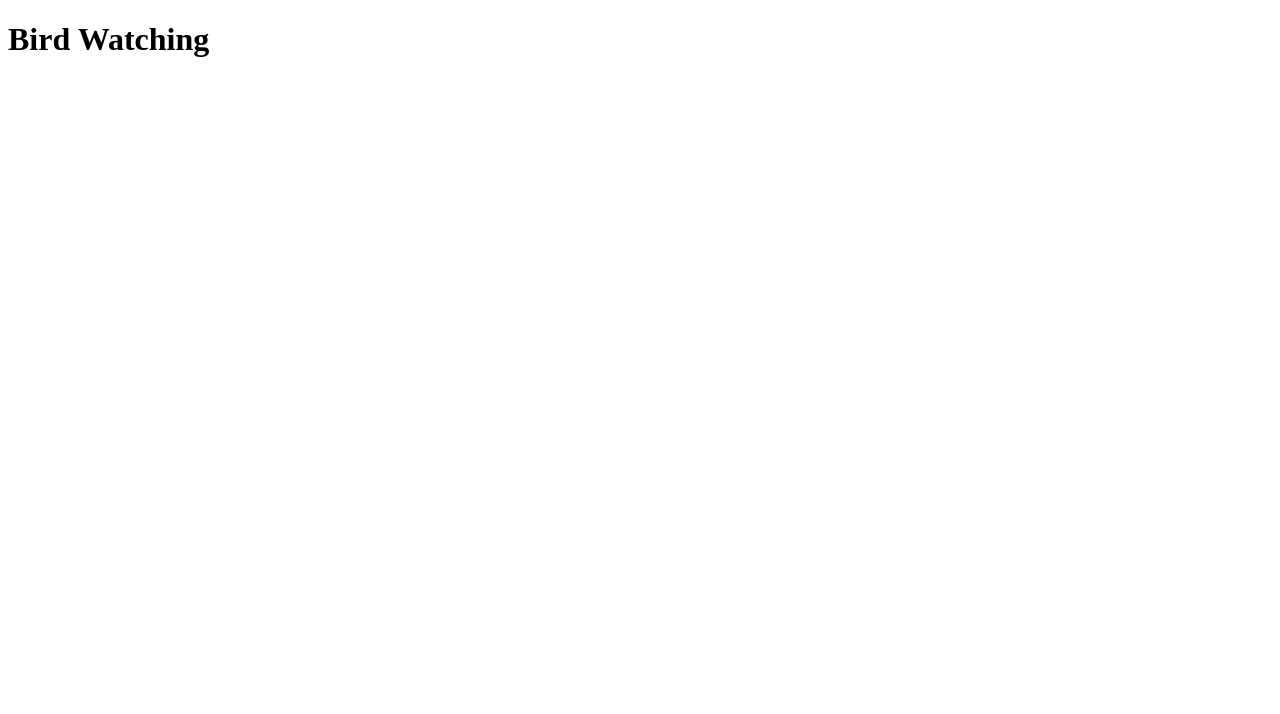
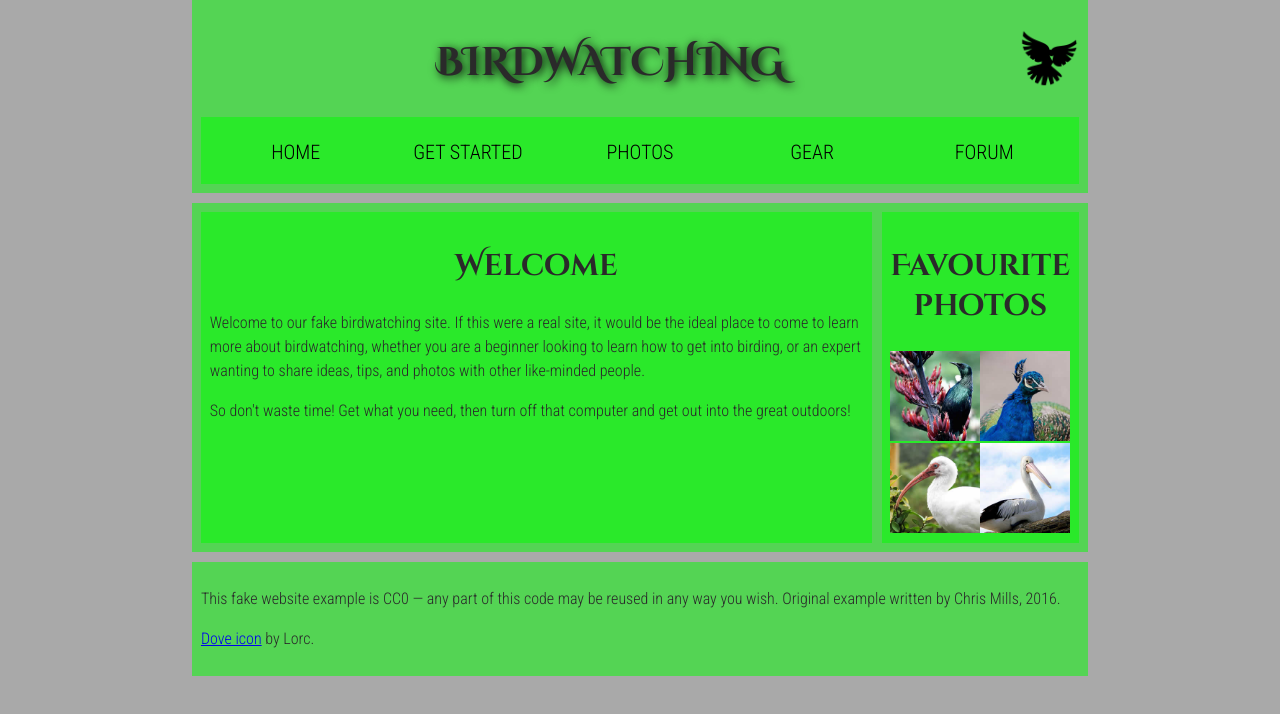
Before and after one commit to calvinpalvin/htmlTutorial, a plain HTML site: page birdWatch.html in a window 1280 px wide. Drawn offline with Linux system fonts and the light colour scheme.

Commit message:
Finished Bird Watching webpage

```diff
--- /dev/null
+++ b/birdStyle.css
@@ -0,0 +1,138 @@
+/* || General setup */
+
+html, body {
+  margin: 0;
+  padding: 0;
+}
+
+html {
+  font-size: 10px;
+  background-color: #a9a9a9;
+}
+
+body {
+  width: 70%;
+  min-width: 800px;
+  margin: 0 auto;
+}
+
+/* || typography */
+
+h1, h2, h3 {
+  font-family: 'Cinzel Decorative', cursive;
+  color: #2a2a2a;
+}
+
+p, input, li {
+  font-family: 'Roboto Condensed', sans-serif;
+  color: #2a2a2a;
+}
+
+h1 {
+  font-size: 4rem;
+  text-align: center;
+  text-shadow: 2px 2px 10px black;
+}
+
+h2 {
+  font-size: 3rem;
+  text-align: center;
+}
+
+h3 {
+  font-size: 2.2rem;
+}
+
+p, li {
+  font-size: 1.6rem;
+  line-height: 1.5;
+}
+
+/* || header layout */
+
+header {
+  margin-bottom: 10px;
+  display: flex;
+  flex-flow: row wrap;
+}
+
+body > * {
+  background-color: red;
+  padding: 1%;
+}
+
+main, header, nav, article, aside, footer, section {
+  background-color: rgba(0,255,0,0.5);
+  padding: 1%;
+}
+
+h1 {
+  flex: 5;
+  text-transform: uppercase;
+}
+
+header img {
+  display: block;
+  height: 60px;
+  padding-top: 20.15px;
+}
+
+nav {
+  height: 50px;
+  flex: 100%;
+  display: flex;
+}
+
+nav ul {
+  padding: 0;
+  list-style-type: none;
+  flex: 2;
+  display: flex;
+}
+
+nav li {
+  display: inline;
+  text-align: center;
+  flex: 1;
+}
+
+nav a, nav span {
+  display: inline-block;
+  font-size: 2rem;
+  height: 3rem;
+  line-height: 1.7;
+  text-transform: uppercase;
+  text-decoration: none;
+  color: black;
+
+}
+
+/* || main layout */
+
+main {
+  display: flex;
+}
+
+article, section {
+  flex: 4;
+}
+
+aside {
+  flex: 1;
+  margin-left: 10px;
+  padding: 1%;
+}
+
+aside a {
+  display: block;
+  float: left;
+  width: 50%;
+}
+
+aside img {
+  max-width: 100%;
+}
+
+footer {
+  margin-top: 10px;
+}
--- a/birdWatch.html
+++ b/birdWatch.html
@@ -1,15 +1,57 @@
 <!DOCTYPE html>
 <html lang="en">
-<head>
-    <meta charset="UTF-8">
-    <!-- <meta name="author" content="Dr. Eleanor Gaye"> -->
-    <title>Bird Watching</title>
-    <!-- <link rel="stylesheet" href="letterCSS.css"> -->
-</head>
-
-<body>
-    <h1>Bird Watching</h1>
+  <head>
+    <meta charset="utf-8">
+    <title>Birdwatching</title>
+    <link href="https://fonts.googleapis.com/css?family=Roboto+Condensed:300%7CCinzel+Decorative:700" rel="stylesheet">
+    <link rel="stylesheet" href="birdStyle.css">
 
 
-</body>
+    <!--[if lt IE 9]>
+      <script src="https://cdnjs.cloudflare.com/ajax/libs/html5shiv/3.7.3/html5shiv.js"></script>
+    <![endif]-->
+  </head>
+
+  <body>
+    <header>
+        <h1>Birdwatching</h1>
+        <img src="./birdWatchAssets/dove.png" alt="a simple dove logo">
+        <nav>
+            <ul>
+                <li><span>Home</span></li>
+                <li><a href="#">Get started</a></li>
+                <li><a href="#">Photos</a></li>
+                <li><a href="#">Gear</a></li>
+                <li><a href="#">Forum</a></li>
+              </ul>
+        </nav>
+    </header>
+
+    <main>
+        <article>
+            <h2>Welcome</h2>
+
+            <p>Welcome to our fake birdwatching site. If this were a real site, it would be the ideal place to come to learn more about birdwatching, whether you are a beginner looking to learn how to get into birding, or an expert wanting to share ideas, tips, and photos with other like-minded people.</p>
+
+            <p>So don't waste time! Get what you need, then turn off that computer and get out into the great outdoors!</p>
+        </article>
+
+        <aside>
+            <h2>Favourite photos</h2>
+
+            <a href="favorite-1.jpg"><img src="./birdWatchAssets/favorite-1_th.jpg" alt="Small black bird, black claws, long black slender beak, links to larger version of the image"></a>
+            <a href="favorite-2.jpg"><img src="./birdWatchAssets/favorite-2_th.jpg" alt="Top half of a pretty bird with bright blue plumage on neck, light colored beak, blue headdress, links to larger version of the image"></a>
+            <a href="favorite-3.jpg"><img src="./birdWatchAssets/favorite-3_th.jpg" alt="Top half of a large bird with white plumage, very long curved narrow light colored break, links to larger version of the image"></a>
+            <a href="favorite-4.jpg"><img src="./birdWatchAssets/favorite-4_th.jpg" alt="Large bird, mostly white plumage with black plumage on back and rear, long straight white beak, links to larger version of the image"></a>
+        </aside>
+    </main>
+
+    <footer>
+        <p>This fake website example is CC0 — any part of this code may be reused in any way you wish. Original example written by Chris Mills, 2016.</p>
+
+        <p><a href="http://game-icons.net/lorc/originals/dove.html">Dove icon</a> by Lorc.</p>
+
+    </footer>
+
+  </body>
 </html>
```
Also changed, not shown: birdWatchAssets/index.html (added, +47 -0 lines), birdWatchAssets/dove.png (added), birdWatchAssets/favorite-1.jpg (added), birdWatchAssets/favorite-1_th.jpg (added), birdWatchAssets/favorite-2.jpg (added), birdWatchAssets/favorite-2_th.jpg (added), birdWatchAssets/favorite-3.jpg (added), birdWatchAssets/favorite-3_th.jpg (added), birdWatchAssets/favorite-4.jpg (added), birdWatchAssets/favorite-4_th.jpg (added).
